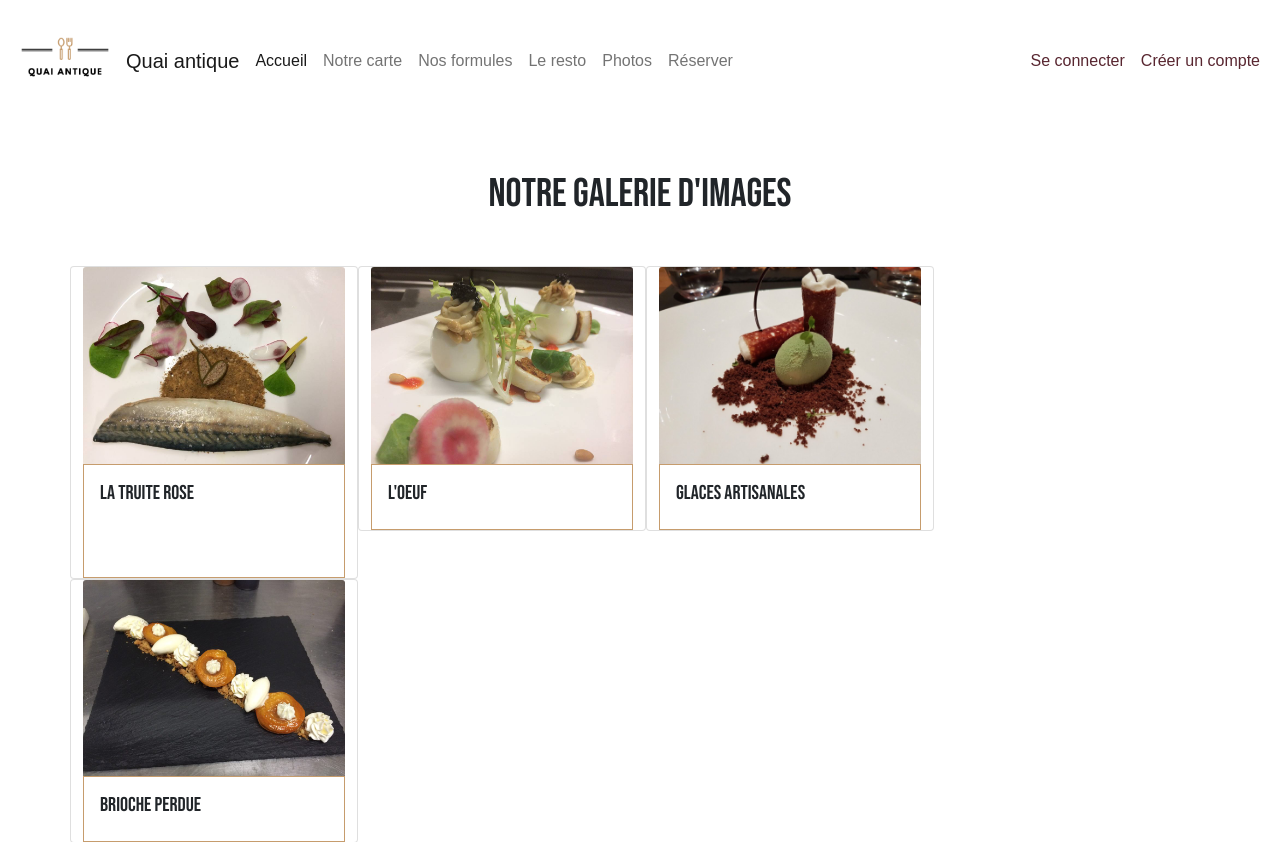
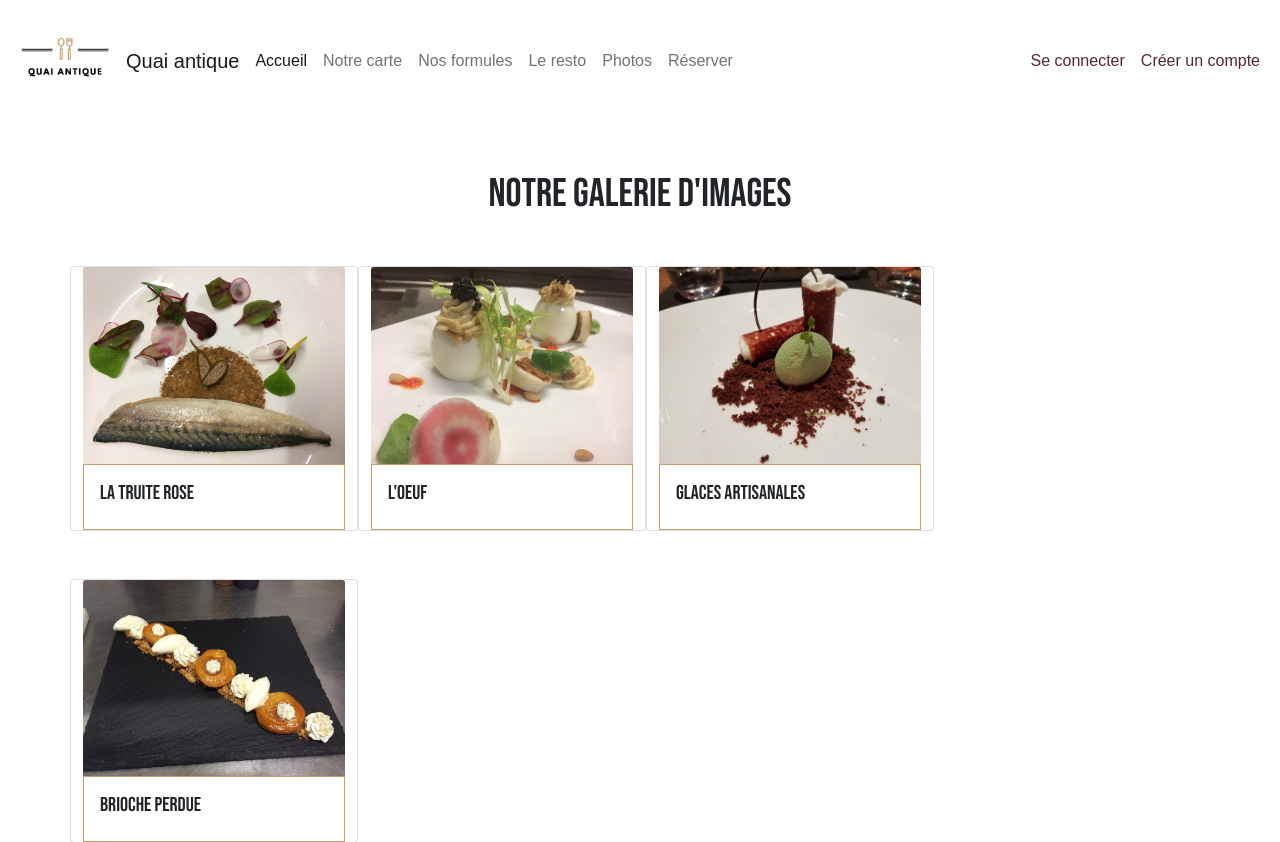
Before and after one commit to Maea-M/quai_antique, a Symfony app: template templates/image_gallery/index.html.twig in a window 1280 px wide. Shown: the top 842 px of the page. Run offline with Twig, Linux system fonts and the light colour scheme; the template is opened without the code that fills it, so the values that code supplies are empty; some libraries are stand-ins or nearby versions; some web fonts are replaced.

Commit message:
modified css image galery

```diff
--- a/templates/image_gallery/index.html.twig
+++ b/templates/image_gallery/index.html.twig
@@ -8,21 +8,21 @@
 <section class="container center">
 
 <div class="row">
-<div class="card mb-5col-lg-3 col-1" style="width: 18rem;">
+<div class="card mb-5 col-lg-3 col-md-2 col-1" style="width: 18rem;">
         <img src="images/truite.jpg" class="card-img-top" alt="truite">
         <div class="card-body">
             <h5 class="card-title">La Truite Rose</h5>
         </div>
     </div>
 
-    <div class="card mb-5 col-lg-3  col-1" style="width: 18rem;">
+    <div class="card mb-5 col-lg-3 col-md-2 col-1" style="width: 18rem;">
         <img src="images/oeuf.jpg" class="card-img-top" alt="oeuf">
         <div class="card-body">
             <h5 class="card-title">L'oeuf</h5>
         </div>
     </div>
 
-    <div class="card mb-5 col-lg-3 col-1" style="width: 18rem;">
+    <div class="card mb-5 col-lg-3 col-md-2 col-1" style="width: 18rem;">
         <img src="images/galce0.jpg" class="card-img-top" alt="glace">
         <div class="card-body">
             <h5 class="card-title">Glaces Artisanales</h5>
```
